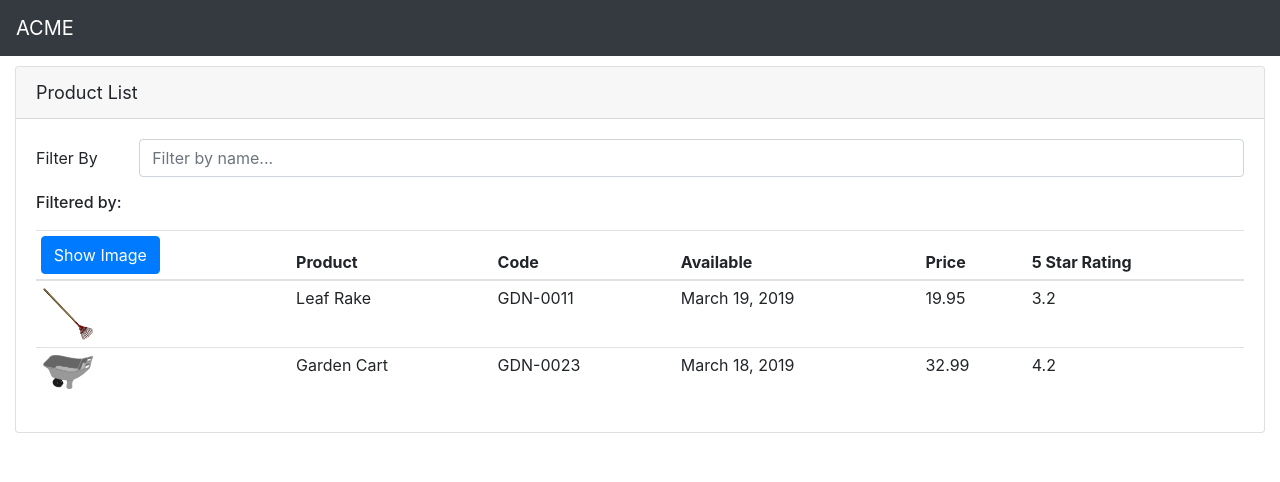
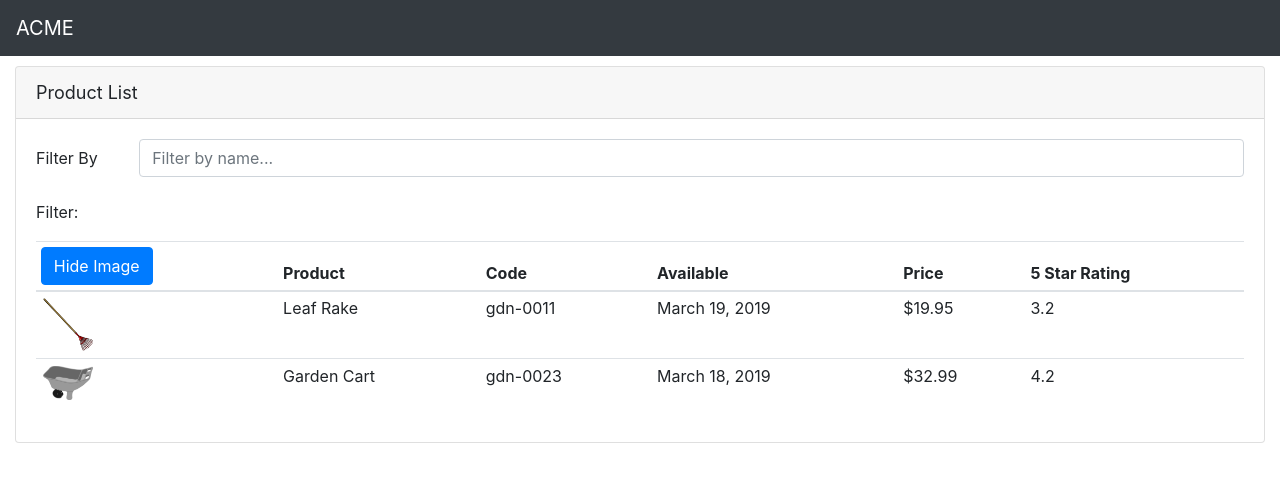
Before and after one commit to jbanning1981/Angular-GettingStarted, an Angular app: page / in a window 1280 px wide. Shown: the top 482 px of the page. Built offline with nearby package versions, Linux system fonts and the light colour scheme.

Commit message:
Adding data formatting and model binding

```diff
--- a/src/app/products/product-list.component.html
+++ b/src/app/products/product-list.component.html
@@ -11,15 +11,21 @@
                         <input type='text'
                             class='form-control'
                             placeholder="Filter by name..."
+                            name='filterText'
+                            [(ngModel)]='filterText'
                             />
                     </div>
                 </div>
             </form>
         </div>
         <div class='row'>
-            <div class='col-6'>
-                <h6>Filtered by: {{filterText}} </h6>
+            <div class="col-3 col-lg-1 ">
+                <label class="col-form-label" for='filterText'>Filter:</label>
             </div>
+            <div class="col-8 col-lg-6">
+                <input type="text" readonly class="form-control-plaintext" id="staticEmail" value={{filterText}}>
+            </div>
+
         </div>
         <div class='row'>
             <div class='col-12'>
@@ -29,8 +35,10 @@
                         <thead>
                             <tr>
                                 <th>
-                                    <button class='btn btn-primary'>
-                                        Show Image
+                                    <button
+                                        class='btn btn-primary'
+                                        (click) = 'toggleImage()'>
+                                        {{showImage ? 'Hide' : 'Show'}} Image
                                     </button>
                                 </th>
                                 <th>Product</th>
@@ -45,12 +53,14 @@
                                 <td><img [src]='product.imageUrl'
                                          [title]='product.productName'
                                          [style.width.px]='imageWidth'
-                                         [style.margin.px]='imageMargin'/>
+                                         [style.margin.px]='imageMargin'
+                                         [hidden]='!showImage'
+                                         />
                                 </td>
                                 <td>{{ product.productName }}</td>
-                                <td>{{ product.productCode }}</td>
+                                <td>{{ product.productCode | lowercase}}</td>
                                 <td>{{ product.releaseDate }}</td>
-                                <td>{{ product.price }}</td>
+                                <td>{{ product.price | currency:'USD':'symbol':'1.2-2'}}</td>
                                 <td>{{ product.starRating }}</td>
                             </tr>
                         </tbody>
--- a/src/app/products/product-list.component.ts
+++ b/src/app/products/product-list.component.ts
@@ -1,15 +1,17 @@
 import { Component } from '@angular/core';
+import { FormsModule } from '@angular/forms';
 
 @Component({
     selector: 'pm-products',
     templateUrl: './product-list.component.html'
 })
 export class ProductListComponent {
-  public pageTitle: string = 'Product List';
-  public filterText: string = '';
+  pageTitle: string = 'Product List';
+  filterText: string = '';
   imageWidth: number = 50;
   imageMargin: number = 2;
-  public products: any[] = [
+  showImage: boolean = true;
+  products: any[] = [
     {
     "productId": 1,
     "productName": "Leaf Rake",
@@ -30,4 +32,8 @@ export class ProductListComponent {
     "starRating": 4.2,
     "imageUrl": "assets/images/garden_cart.png"
   },];
+
+  toggleImage() {
+    this.showImage = !this.showImage;
+  };
 }
```
